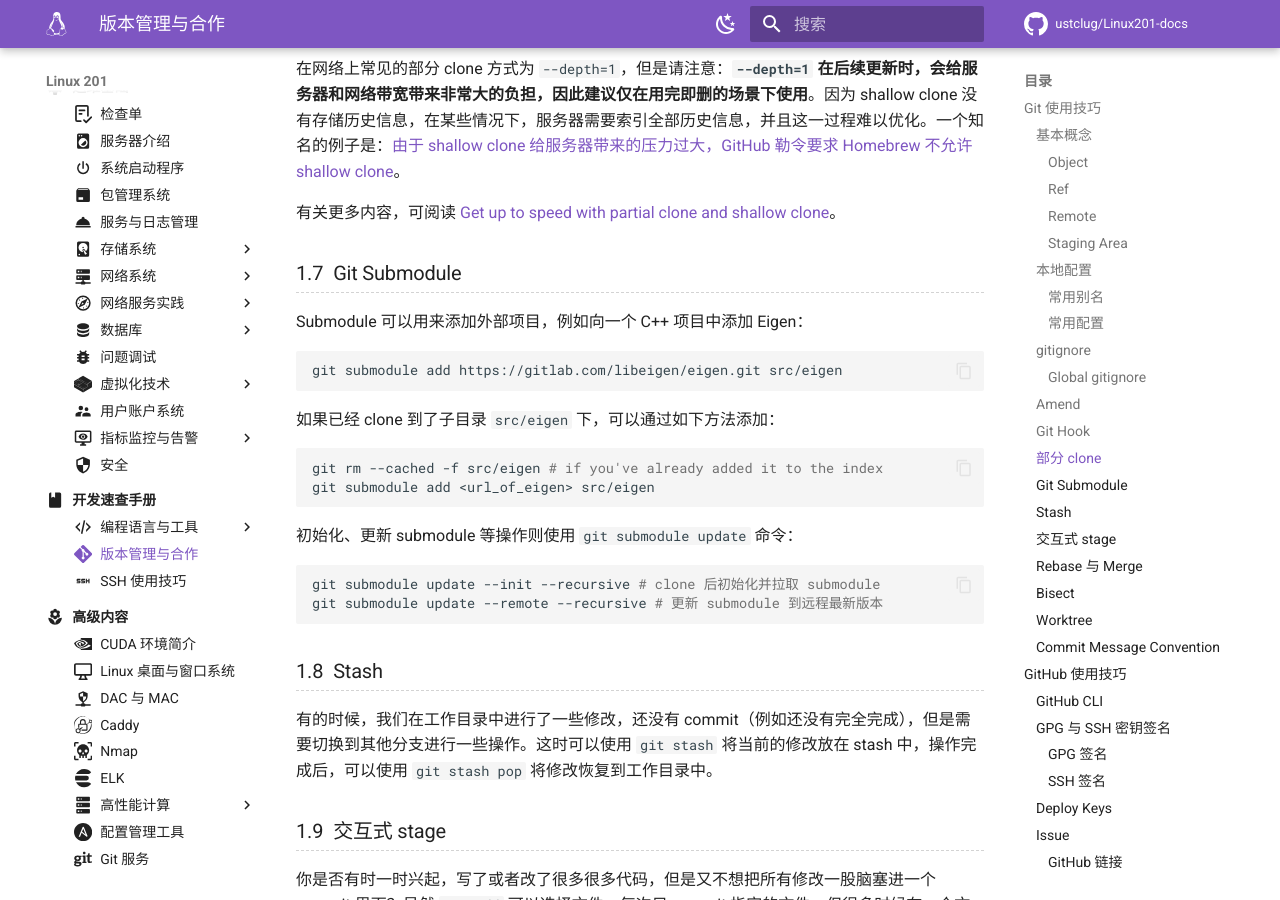
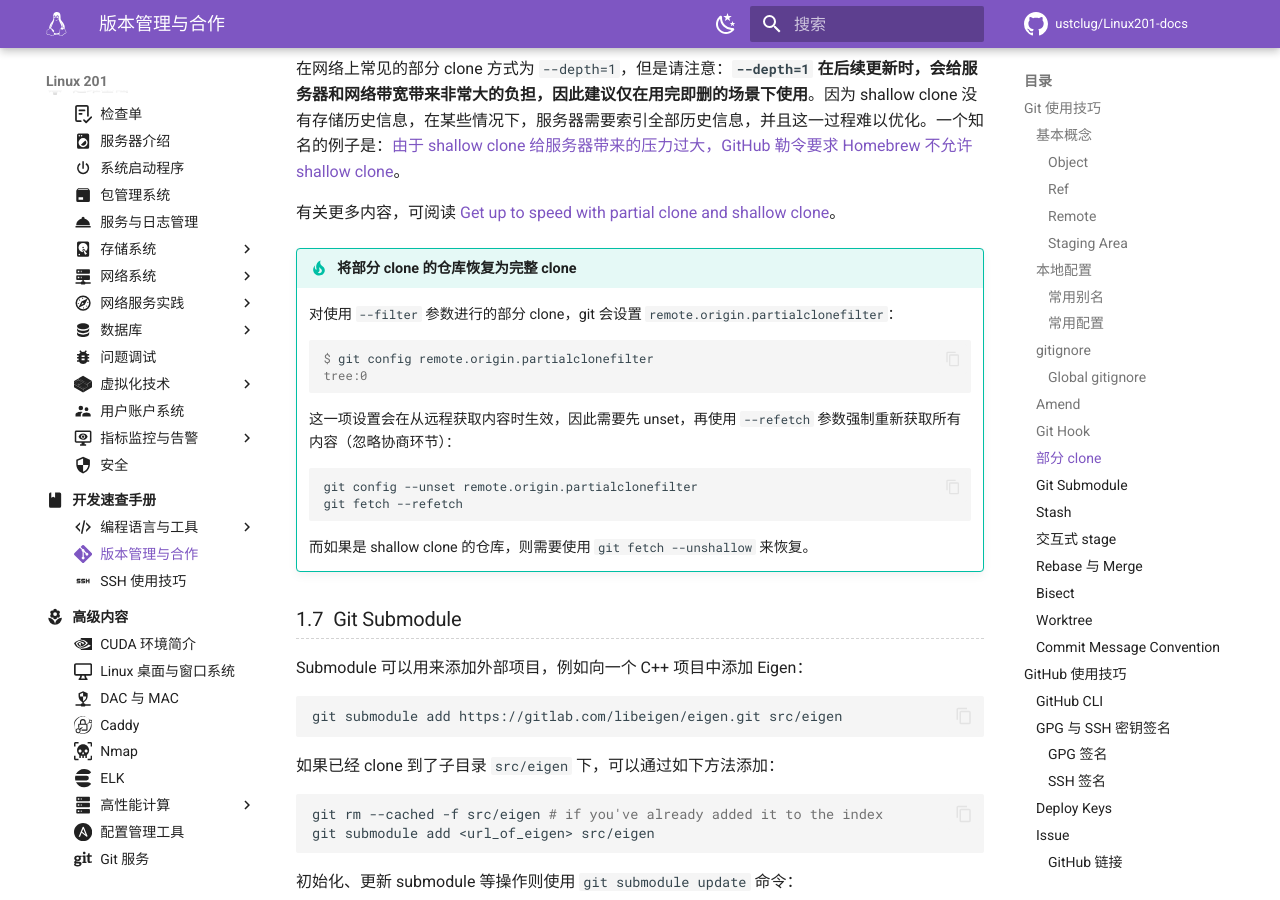
Before and after one commit to ustclug/Linux201-docs, an MkDocs documentation site: the page built from docs/dev/git.md, in a window 1280 px wide and 900 px high, scrolled down 8814 px. Built offline with MkDocs 1.6.1 and Material for MkDocs 9.7.7, drawn with Linux system fonts in a browser that asks for light colours; comment, search, counter and statistics services are not loaded.

Commit message:
dev/git: Restore partially cloned repo

````diff
--- a/docs/dev/git.md
+++ b/docs/dev/git.md
@@ -351,6 +351,24 @@ Git 支持三种部分 clone 的方式：
 在网络上常见的部分 clone 方式为 `--depth=1`，但是请注意：**`--depth=1` 在后续更新时，会给服务器和网络带宽带来非常大的负担，因此建议仅在用完即删的场景下使用**。因为 shallow clone 没有存储历史信息，在某些情况下，服务器需要索引全部历史信息，并且这一过程难以优化。一个知名的例子是：[由于 shallow clone 给服务器带来的压力过大，GitHub 勒令要求 Homebrew 不允许 shallow clone](https://github.com/Homebrew/brew/pull/9383)。
 
 有关更多内容，可阅读 [Get up to speed with partial clone and shallow clone](https://github.blog/open-source/git/get-up-to-speed-with-partial-clone-and-shallow-clone/)。
+
+!!! tip "将部分 clone 的仓库恢复为完整 clone"
+
+    对使用 `--filter` 参数进行的部分 clone，git 会设置 `remote.origin.partialclonefilter`：
+
+    ```console
+    $ git config remote.origin.partialclonefilter
+    tree:0
+    ```
+
+    这一项设置会在从远程获取内容时生效，因此需要先 unset，再使用 `--refetch` 参数强制重新获取所有内容（忽略协商环节）：
+
+    ```shell
+    git config --unset remote.origin.partialclonefilter
+    git fetch --refetch
+    ```
+
+    而如果是 shallow clone 的仓库，则需要使用 `git fetch --unshallow` 来恢复。
 
 ### Git Submodule {#git-submodule}
 
````
